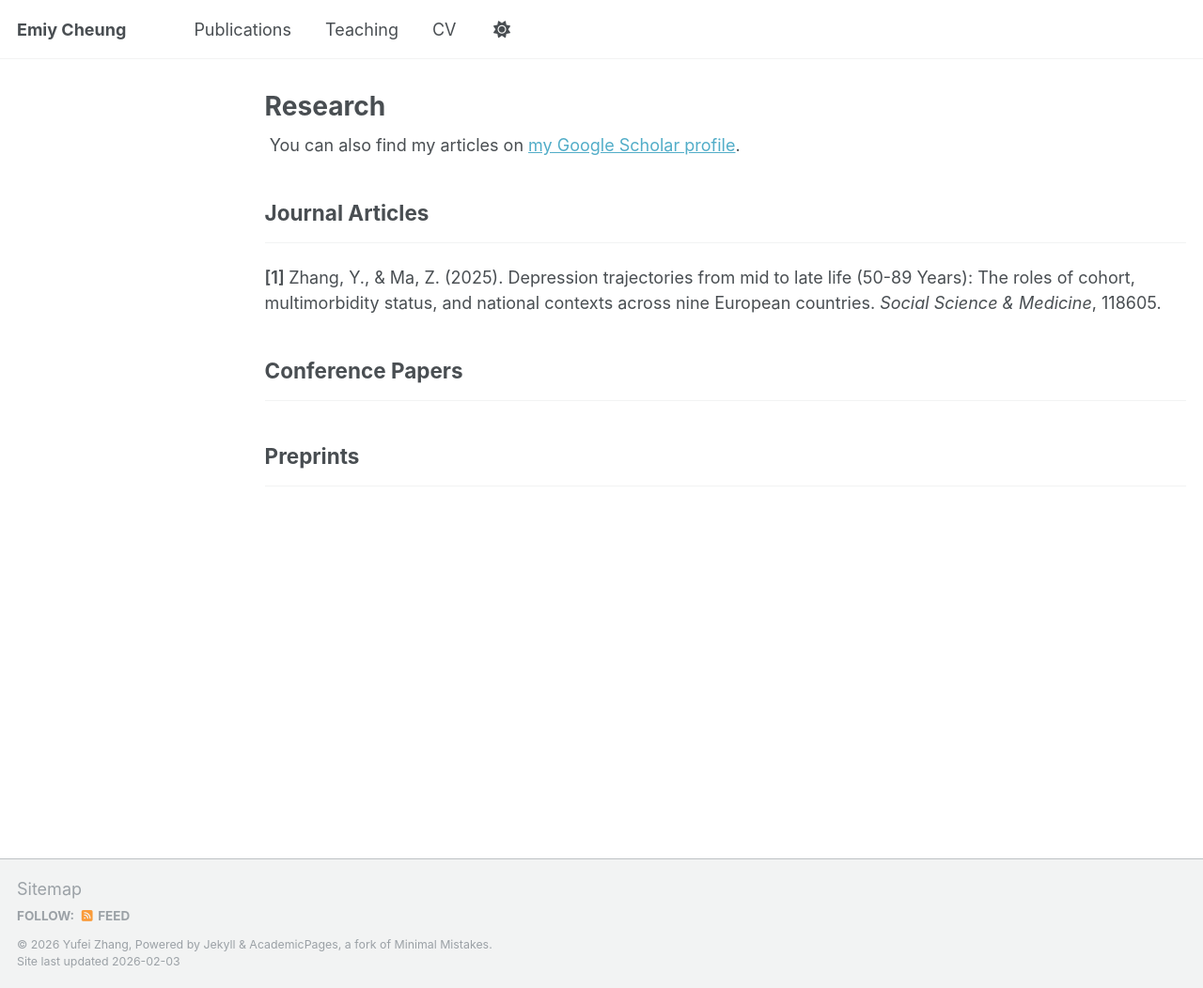
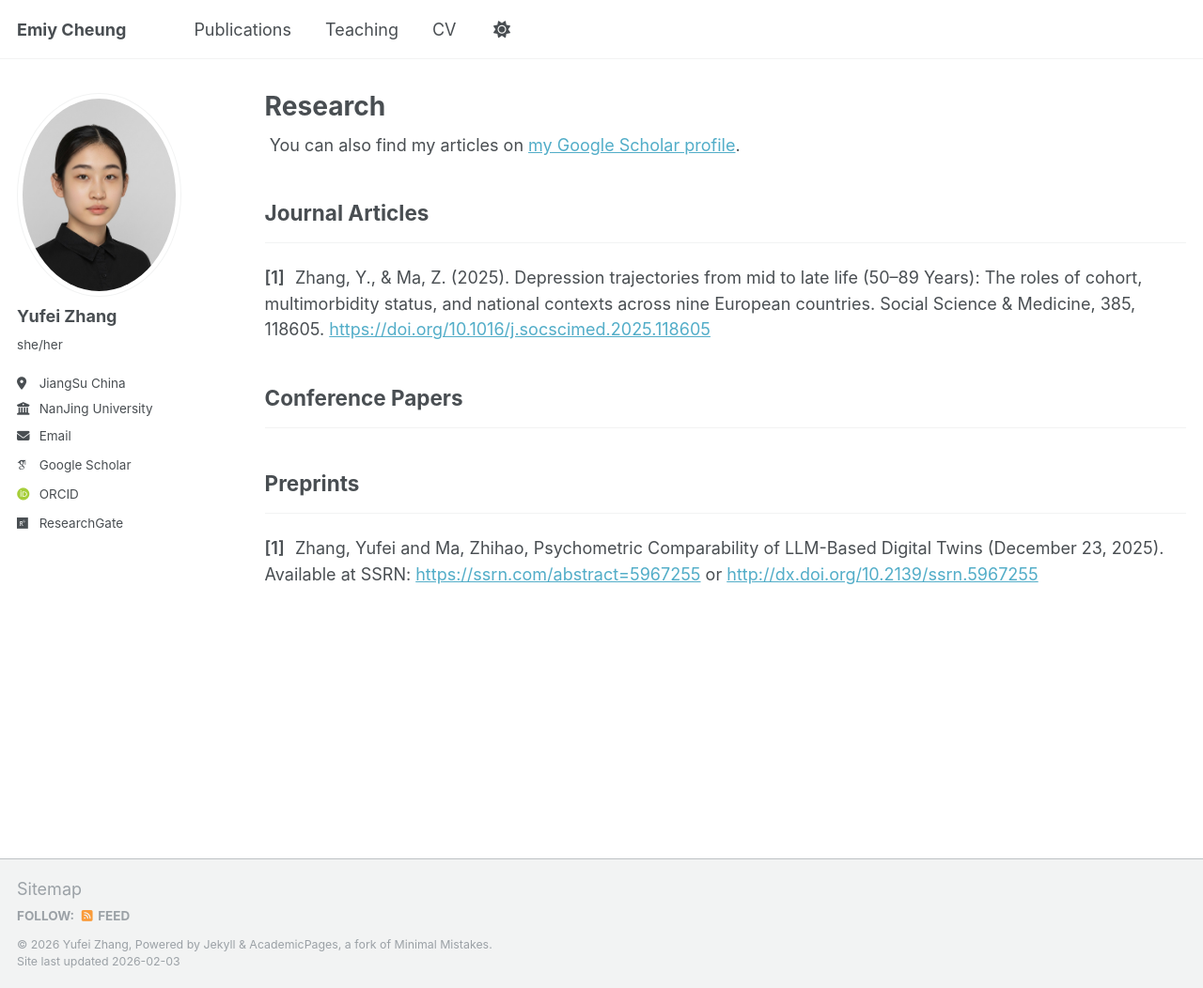
Before and after one commit to Emily-Cheung-1902/Emily-Cheung-1902.github.io, a Jekyll site: the page built from _pages/publications.html, in a window 1280 px wide and 1052 px high. Shown: the whole window at 94% size. Built offline with Jekyll 4.4.1, drawn with Linux system fonts in a browser that asks for light colours; some web fonts are replaced.

Commit message:
Update publications.html

```diff
--- a/_pages/publications.html
+++ b/_pages/publications.html
@@ -15,32 +14,32 @@ classes: wide
 
 <style>
   .pub-section { margin: 1.25rem 0 2rem 0; }
-  .pub-list { list-style: none; padding-left: 0; margin: 0; counter-reset: pub; }
-  .pub-list li { margin: .5rem 0; line-height: 1.5; }
-  .pub-list li::before {
-    counter-increment: pub;
-    content: "[" counter(pub) "] ";
-    font-weight: 600;
-  }
+  .pub-item { margin: .6rem 0; line-height: 1.55; }
+  .pub-num { font-weight: 600; margin-right: .35rem; }
+  .pub-item a { word-break: break-word; }
 </style>
 
 <h2>Journal Articles</h2><hr />
 <div class="pub-section">
-  <ol class="pub-list">
-    <li>Zhang, Y., &amp; Ma, Z. (2025). Depression trajectories from mid to late life (50-89 Years): The roles of cohort, multimorbidity status, and national contexts across nine European countries. <em>Social Science &amp; Medicine</em>, 118605.</li>
-  </ol>
+  <p class="pub-item">
+    <span class="pub-num">[1]</span>
+    Zhang, Y., &amp; Ma, Z. (2025). Depression trajectories from mid to late life (50–89 Years): The roles of cohort, multimorbidity status, and national contexts across nine European countries. Social Science &amp; Medicine, 385, 118605.
+    <a href="https://doi.org/10.1016/j.socscimed.2025.118605">https://doi.org/10.1016/j.socscimed.2025.118605</a>
+  </p>
 </div>
 
 <h2>Conference Papers</h2><hr />
 <div class="pub-section">
-  <ol class="pub-list">
-    <!-- 在这里继续添加：<li>...</li> -->
-  </ol>
+  <!-- 暂时没有就留空；以后按同样格式继续加 <p class="pub-item">...</p> -->
 </div>
 
 <h2>Preprints</h2><hr />
 <div class="pub-section">
-  <ol class="pub-list">
-    <!-- 在这里继续添加：<li>...</li> -->
-  </ol>
+  <p class="pub-item">
+    <span class="pub-num">[1]</span>
+    Zhang, Yufei and Ma, Zhihao, Psychometric Comparability of LLM-Based Digital Twins (December 23, 2025). Available at SSRN:
+    <a href="https://ssrn.com/abstract=5967255">https://ssrn.com/abstract=5967255</a>
+    or
+    <a href="http://dx.doi.org/10.2139/ssrn.5967255">http://dx.doi.org/10.2139/ssrn.5967255</a>
+  </p>
 </div>
```
Also changed, not shown: other parts of _pages/publications.html (+1 -2 lines).
